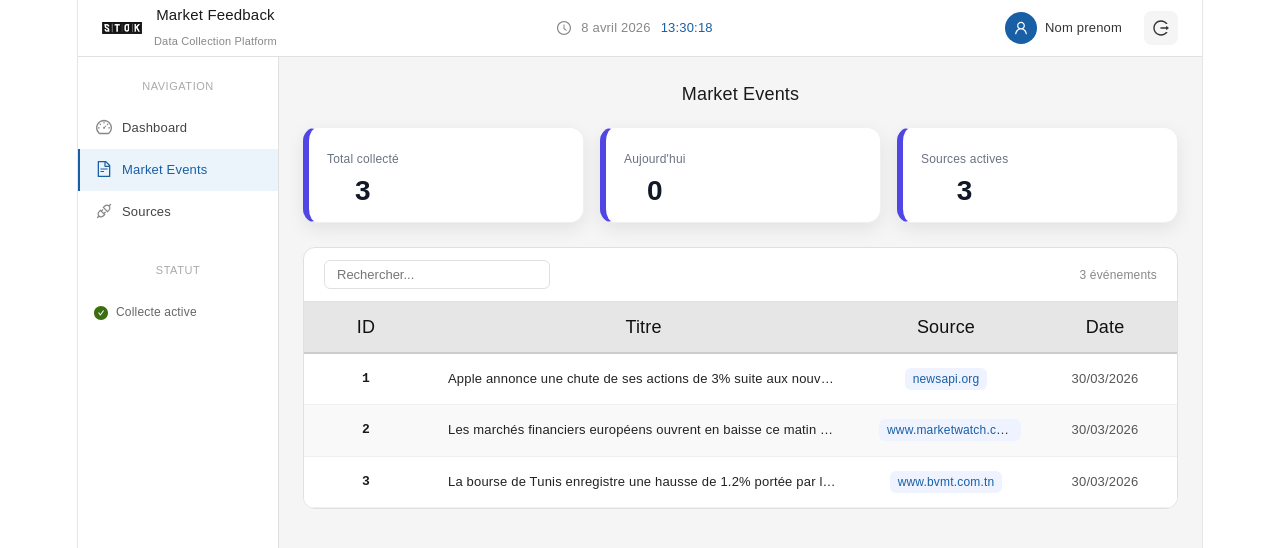
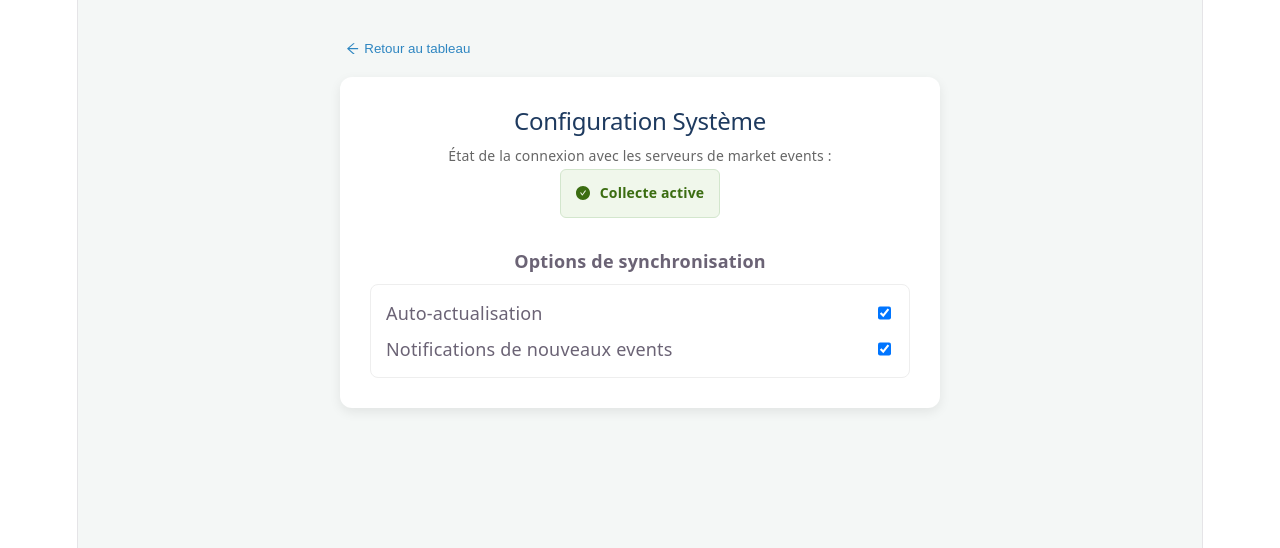
Before and after one commit to mohamedsamet/market-feedback-front, a React (Vite) app: page /settings in a window 1280 px wide. Shown: the top 548 px of the page. Built offline with nearby package versions, Linux system fonts and the light colour scheme.

Commit message:
retouches sur l'interface

```diff
--- a/package.json
+++ b/package.json
@@ -14,7 +14,7 @@
     "antd": "^6.3.5",
     "react": "^19.2.4",
     "react-dom": "^19.2.4",
-    "react-router-dom": "^7.13.2"
+    "react-router-dom": "^7.14.0"
   },
   "devDependencies": {
     "@babel/core": "^7.29.0",
--- a/src/App.css
+++ b/src/App.css
@@ -181,4 +181,5 @@
     right: 0;
     border-right-color: var(--border);
   }
+
 }
--- a/src/App.jsx
+++ b/src/App.jsx
@@ -1,7 +1,22 @@
+import React from 'react';
+import { BrowserRouter as Router, Routes, Route } from 'react-router-dom';
 import MarketEventsPage from "./pages/MarketEventsPage";
+import SettingsPage from "./pages/SettingsPage";
 
 function App() {
-  return <MarketEventsPage />;
+  return (
+    <Router>
+      <div style={{ minHeight: '100vh', backgroundColor: '#f4f7f6' }}>
+        <Routes>
+          {/* Page d'accueil : Tableau des événements */}
+          <Route path="/" element={<MarketEventsPage />} />
+
+          {/* Page des paramètres : Badge de collecte active */}
+          <Route path="/settings" element={<SettingsPage />} />
+        </Routes>
+      </div>
+    </Router>
+  );
 }
 
 export default App;
--- a/src/components/Sidebar.jsx
+++ b/src/components/Sidebar.jsx
@@ -2,25 +2,27 @@ import {
     DashboardOutlined,
     FileTextOutlined,
     ApiOutlined,
-    CheckCircleFilled
+    CheckCircleFilled,
+    SettingOutlined
 } from "@ant-design/icons";
+import { useNavigate } from "react-router-dom"; // Import de la logique
 
 const Sidebar = ({ activePage }) => {
+    const navigate = useNavigate(); // Initialisation du navigateur
 
     const menuItems = [
-        { id: "dashboard", label: "Dashboard", icon: <DashboardOutlined /> },
-        { id: "events", label: "Market Events", icon: <FileTextOutlined /> },
-        { id: "sources", label: "Sources", icon: <ApiOutlined /> }
+        { id: "dashboard", label: "Dashboard", icon: <DashboardOutlined />, path: "/" },
+        { id: "events", label: "Market Events", icon: <FileTextOutlined />, path: "/" },
+        { id: "sources", label: "Sources", icon: <ApiOutlined />, path: "/" }
     ];
 
     return (
         <div style={styles.sidebar}>
 
-            <p style={styles.sectionTitle}>NAVIGATION</p>
-
             {menuItems.map(item => (
                 <div
                     key={item.id}
+                    onClick={() => navigate(item.path)} // Navigation au clic
                     style={{
                         ...styles.menuItem,
                         ...(activePage === item.id ? styles.activeItem : {})
@@ -42,11 +44,25 @@ const Sidebar = ({ activePage }) => {
                 </div>
             ))}
 
-            <div style={styles.statusSection}>
-                <p style={styles.sectionTitle}>STATUT</p>
-                <div style={styles.statusRow}>
-                    <CheckCircleFilled style={{ color: "#3B6D11", fontSize: "14px" }} />
-                    <span style={styles.statusText}>Collecte active</span>
+            <div style={styles.bottom}>
+                <div
+                    onClick={() => navigate('/settings')} // Navigation vers Settings
+                    style={{
+                        ...styles.menuItem,
+                        ...styles.settingsItem,
+                        backgroundColor: activePage === 'settings' ? '#EBF3FB' : '#F3F4F6' // État actif visuel
+                    }}
+                >
+                    <SettingOutlined style={{
+                        ...styles.icon,
+                        color: activePage === 'settings' ? "#185FA5" : "#444"
+                    }} />
+                    <span style={{
+                        ...styles.label,
+                        color: activePage === 'settings' ? "#185FA5" : "#444"
+                    }}>
+                        Settings
+                    </span>
                 </div>
             </div>
 
@@ -61,14 +77,8 @@ const styles = {
         borderRight: "0.5px solid #E0E0E0",
         padding: "16px 0",
         flexShrink: 0,
-        height: "100%"
-    },
-    sectionTitle: {
-        fontSize: "11px",
-        color: "#AAAAAA",
-        padding: "0 16px",
-        margin: "0 0 8px",
-        letterSpacing: "0.05em"
+        height: "100%",
+        position: "relative"
     },
     menuItem: {
         padding: "8px 16px",
@@ -88,18 +98,16 @@ const styles = {
     label: {
         fontSize: "13px"
     },
-    statusSection: {
-        marginTop: "24px"
+    settingsItem: {
+        backgroundColor: "#F3F4F6",
+        border: "1px solid #E5E7EB",
+        margin: "0 10px", // Petit ajustement pour ne pas coller aux bords si besoin
+        borderRadius: "4px"
     },
-    statusRow: {
-        padding: "8px 16px",
-        display: "flex",
-        alignItems: "center",
-        gap: "8px"
-    },
-    statusText: {
-        fontSize: "12px",
-        color: "#666"
+    bottom: {
+        position: "absolute",
+        bottom: "20px",
+        width: "100%",
     }
 };
 
--- a/src/components/StatsCards.jsx
+++ b/src/components/StatsCards.jsx
@@ -19,10 +19,11 @@ const StatsCards = ({ events }) => {
         <div style={styles.container}>
             {cards.map(card => (
                 <div key={card.label} style={{ ...styles.card, borderLeft: `6px solid ${card.color}` }}>
-                    <div>
+
                     <p style={styles.label}>{card.label}</p>
-                        <p style={styles.value}>{card.value}</p>
-                    </div>
+
+                    <p style={styles.valueRight}>{card.value}</p>
+
                 </div>
             ))}
         </div>
@@ -43,10 +44,17 @@ const styles = {
     boxShadow: "0 6px 18px rgba(0,0,0,0.08)",
     border: "1px solid #F0F0F0",
     display: "flex",
+    justifyContent: "space-between",
     alignItems: "center",
-        justifyContent: "space-between",
     transition: "0.2s ease",
     cursor: "pointer"
+},
+valueRight: {
+    fontSize: "28px",
+    fontWeight: "600",
+    color: "#111827",
+    margin: "0",
+    textAlign: "right"
 },
 
     label: {
--- a/src/pages/MarketEventsPage.jsx
+++ b/src/pages/MarketEventsPage.jsx
@@ -68,7 +68,7 @@ const MarketEventsPage = () => {
                                 <thead>
                                     <tr style={styles.headerRow}>
                                         <th style={{ ...styles.th, width: "100px" }}>ID</th>
-                                        <th style={styles.th}>Titre</th>
+                                        <th style={{ ...styles.th }}>Titre</th>
                                         <th style={{ ...styles.th, width: "150px" }}>Source</th>
                                         <th style={{ ...styles.th, width: "120px" }}>Date</th>
                                     </tr>
@@ -91,25 +91,21 @@ const MarketEventsPage = () => {
                                             }}
                                             onClick={() => setSelectedEvent(event)}
                                         >
-                                            {/* ID */}
-                                            <td style={{ ...styles.td, ...styles.id }} title={event.id}>
+                                            <td style={{ ...styles.td, ...styles.id, ...styles.right }}>
                                                 {event.id}
                                             </td>
 
-                                            {/* TITLE */}
-                                            <td style={{ ...styles.td, ...styles.titleCell }}>
+                                            <td style={{ ...styles.td, ...styles.titleCell, ...styles.left }}>
                                                 {event.content?.substring(0, 80)}
                                             </td>
 
-                                            {/* SOURCE */}
-                                            <td style={styles.td}>
+                                            <td style={{ ...styles.td, ...styles.left }}>
                                                 <span style={styles.source}>
                                                     {new URL(event.sourceUrl).hostname}
                                                 </span>
                                             </td>
 
-                                            {/* DATE */}
-                                            <td style={{ ...styles.td, ...styles.date }}>
+                                            <td style={{ ...styles.td, ...styles.date, ...styles.right }}>
                                                 {new Date(event.creationDate).toLocaleDateString("fr-FR")}
                                             </td>
                                         </tr>
@@ -127,8 +123,8 @@ const MarketEventsPage = () => {
             />
         </div>
     );
+};
 
-};
 const styles = {
     page: {
         height: "100vh",
@@ -137,33 +133,32 @@ const styles = {
         backgroundColor: "#F5F5F5",
         fontFamily: "Arial, sans-serif"
     },
-
     body: {
         display: "flex",
         flex: 1,
         overflow: "hidden"
     },
-
     main: {
         flex: 1,
         padding: "24px",
         overflowY: "auto"
     },
-
+    left: { textAlign: "left" },
+    right: { textAlign: "right" },
     title: {
         fontSize: "18px",
-        fontWeight: "500",
+        fontWeight: "bold",
         color: "#1A1A1A",
-        margin: "0 0 20px"
+        margin: "0 0 20px",
+        textAlign: "left",
+
     },
-
     tableContainer: {
         backgroundColor: "white",
         border: "0.5px solid #E0E0E0",
         borderRadius: "12px",
         overflow: "hidden"
     },
-
     toolbar: {
         padding: "12px 20px",
         borderBottom: "0.5px solid #E0E0E0",
@@ -171,7 +166,6 @@ const styles = {
         alignItems: "center",
         justifyContent: "space-between"
     },
-
     search: {
         fontSize: "13px",
         padding: "6px 12px",
@@ -180,36 +174,21 @@ const styles = {
         width: "200px",
         outline: "none"
     },
-
-    count: {
-        fontSize: "12px",
-        color: "#888"
+    count: { fontSize: "12px", color: "#888" },
+    table: { width: "100%", borderCollapse: "collapse", tableLayout: "fixed" },
+    headerRow: { backgroundColor: "#E6E6E6" },
+    th: {
+        color: "#111111",
+        fontWeight: "700",
+        padding: "12px",
+        textAlign: "center",
+        borderBottom: "2px solid #CCC"
     },
-
-    table: {
-        width: "100%",
-        borderCollapse: "collapse",
-        tableLayout: "fixed"
-    },
-
-   headerRow: {
-    backgroundColor: "#E6E6E6",
-},
-
-th: {
-    color: "#111111",
-    fontWeight: "500",
-    padding: "12px",
-    textAlign: "center",
-    borderBottom: "2px solid #CCC"
-},
-
     row: {
         borderBottom: "0.5px solid #F0F0F0",
         cursor: "pointer",
         transition: "0.2s"
     },
-
     td: {
         padding: "12px 20px",
         fontSize: "13px",
@@ -218,24 +197,9 @@ th: {
         textOverflow: "ellipsis",
         whiteSpace: "nowrap"
     },
-
-    loading: {
-        textAlign: "center",
-        padding: "40px",
-        color: "#888"
-    },
-
-    id: {
-        fontFamily: "monospace",
-        fontWeight: "600",
-        color: "#1A1A1A"
-    },
-
-    titleCell: {
-        fontWeight: "500",
-        color: "#222"
-    },
-
+    loading: { textAlign: "center", padding: "40px", color: "#888" },
+    id: { fontFamily: "monospace", fontWeight: "600", color: "#1A1A1A" },
+    titleCell: { fontWeight: "500", color: "#222" },
     source: {
         backgroundColor: "#EEF3FF",
         color: "#185FA5",
@@ -244,11 +208,7 @@ th: {
         fontSize: "12px",
         fontWeight: "500"
     },
-
-    date: {
-        color: "#555",
-        fontWeight: "500"
-    }
+    date: { color: "#555", fontWeight: "500" }
 };
 
 export default MarketEventsPage;
--- /dev/null
+++ b/src/pages/SettingsPage.jsx
@@ -0,0 +1,68 @@
+import React from 'react';
+import { useNavigate } from 'react-router-dom';
+import { CheckCircleFilled, ArrowLeftOutlined } from '@ant-design/icons';
+
+const SettingsPage = () => {
+    const navigate = useNavigate();
+
+    return (
+        <div style={{ padding: '40px', maxWidth: '600px', margin: '0 auto' }}>
+            <button
+                onClick={() => navigate('/')}
+                style={{ marginBottom: '20px', border: 'none', background: 'none', cursor: 'pointer', color: '#2E86C1', display: 'flex', alignItems: 'center', gap: '5px' }}
+            >
+                <ArrowLeftOutlined /> Retour au tableau
+            </button>
+
+            <div style={{ backgroundColor: 'white', padding: '30px', borderRadius: '12px', boxShadow: '0 4px 12px rgba(0,0,0,0.08)' }}>
+                <h2 style={{ marginTop: 0, color: '#1E3A5F' }}>Configuration Système</h2>
+
+                <p style={{ color: '#666', fontSize: '14px' }}>État de la connexion avec les serveurs de market events :</p>
+
+                {/* --- TON CODE DE STATUT --- */}
+                <div style={sStyle.statusSection}>
+                    <div style={sStyle.statusRow}>
+                        <CheckCircleFilled style={{ color: "#3B6D11", fontSize: "14px" }} />
+                        <span style={sStyle.statusText}>Collecte active</span>
+                    </div>
+                </div>
+
+                <div style={{ marginTop: '30px' }}>
+                    <h4 style={{ marginBottom: '10px' }}>Options de synchronisation</h4>
+                    <div style={{ padding: '15px', border: '1px solid #eee', borderRadius: '8px' }}>
+                        <div style={{ display: 'flex', justifyContent: 'space-between', marginBottom: '10px' }}>
+                            <span>Auto-actualisation</span>
+                            <input type="checkbox" defaultChecked />
+                        </div>
+                        <div style={{ display: 'flex', justifyContent: 'space-between' }}>
+                            <span>Notifications de nouveaux events</span>
+                            <input type="checkbox" defaultChecked />
+                        </div>
+                    </div>
+                </div>
+            </div>
+        </div>
+    );
+};
+
+const sStyle = {
+    statusSection: {
+        backgroundColor: "#F0F7EB",
+        padding: "10px 15px",
+        borderRadius: "6px",
+        display: "inline-block",
+        border: "1px solid #D3E6CD"
+    },
+    statusRow: {
+        display: "flex",
+        alignItems: "center",
+        gap: "10px"
+    },
+    statusText: {
+        color: "#3B6D11",
+        fontSize: "14px",
+        fontWeight: "bold"
+    }
+};
+
+export default SettingsPage;
--- a/src/services/marketEventService.js
+++ b/src/services/marketEventService.js
@@ -1,29 +1,20 @@
-// Données fictives pour tester l'interface
-const fakeData = [
-    {
-        id: "1",
-        content: "Apple annonce une chute de ses actions de 3% suite aux nouvelles politiques commerciales américaines qui impactent ses fournisseurs asiatiques.",
-        sourceUrl: "https://newsapi.org/v2/everything",
-        sourceType: "REST",
-        creationDate: "2026-03-30T10:00:00"
-    },
-    {
-        id: "2",
-        content: "Les marchés financiers européens ouvrent en baisse ce matin après les annonces de la Fed concernant les taux d'intérêt.",
-        sourceUrl: "https://www.marketwatch.com/rss/topstories",
-        sourceType: "RSS",
-        creationDate: "2026-03-30T11:00:00"
-    },
-    {
-        id: "3",
-        content: "La bourse de Tunis enregistre une hausse de 1.2% portée par le secteur bancaire et les valeurs industrielles.",
-        sourceUrl: "https://www.bvmt.com.tn/",
-        sourceType: "SCRAPING",
-        creationDate: "2026-03-30T12:00:00"
+const API_URL = "http://localhost:9060/api/market-events";
+
+export const getAllMarketEvents = async () => {
+    try {
+        const response = await fetch(API_URL);
+
+
+        if (!response.ok) {
+            throw new Error(`Erreur serveur : ${response.status}`);
+        }
+
+        const data = await response.json();
+
+        return data;
+    } catch (error) {
+        console.error("Erreur lors de la récupération :", error.message);
+
+        throw error;
     }
-];
-
-// Simule un appel API avec les données fictives
-export const getAllMarketEvents = async () => {
-    return fakeData;
 };
```
Also changed, not shown: 1 other file (tests, documents, lock files or other folders). Lines whose indentation alone changed are shown as unchanged.
